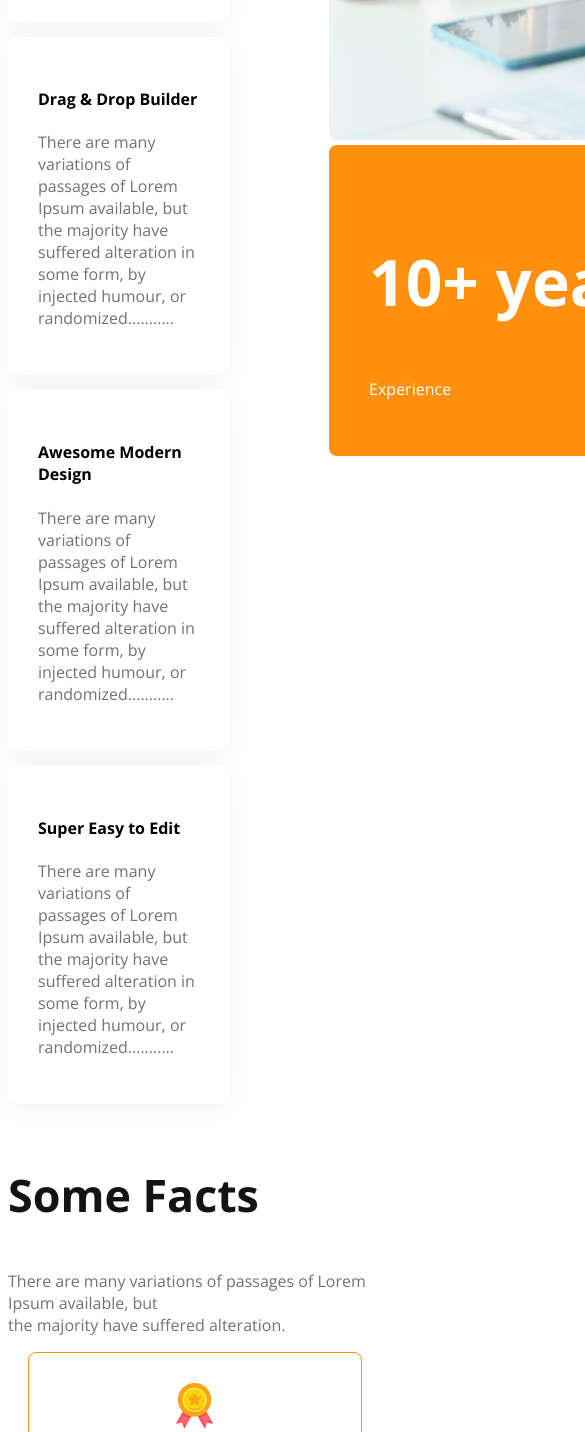
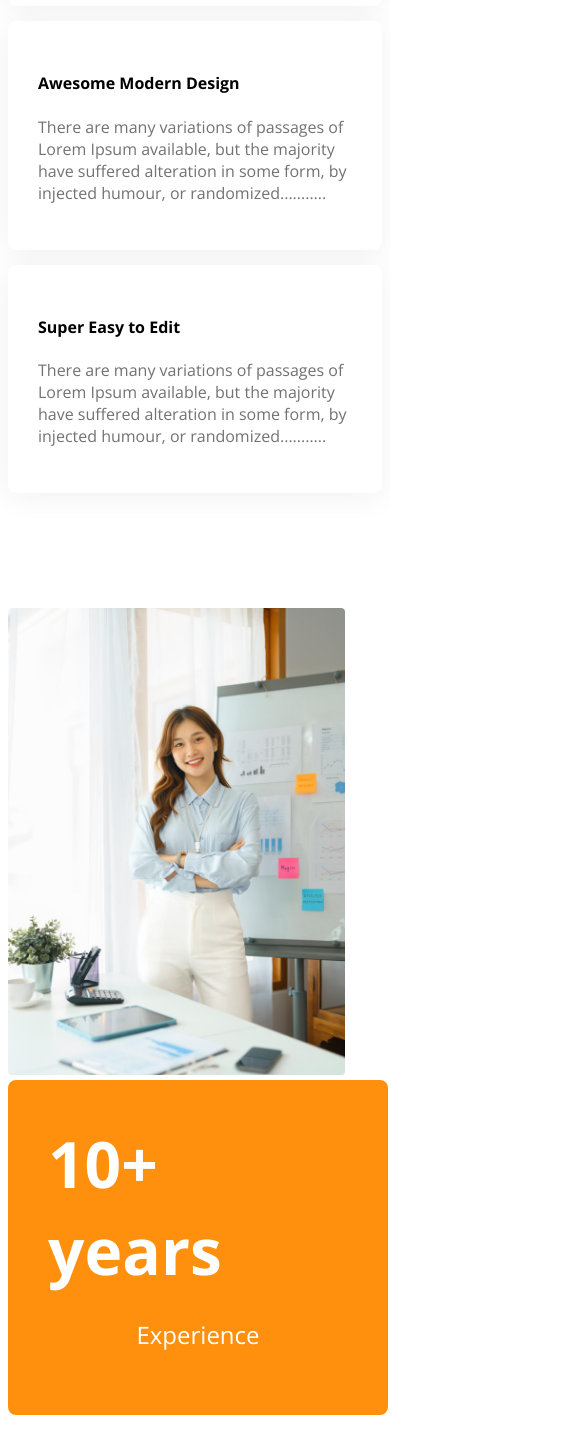
Before and after one commit to Ariyan-Mahmud07/g3-architects-website, a plain HTML site: page index.html in a window 390 px wide. Shown: the part 4073-5505 px from the top of the page, 585 px wide, since content can reach past the window. Drawn offline with nearby package versions, Linux system fonts and the light colour scheme.

Commit message:
make the features section responsive

```diff
--- a/styles/architect.css
+++ b/styles/architect.css
@@ -131,15 +131,29 @@ main{
     border-left: 5px solid #FF900E;
     padding-left: 20px;
 }
+
+.features-img img{
+    height: 90%;
+    margin-left:110px;
+}
+
 .ten-years-badge{
     border-radius: 8px;
     background: #FF900E;
     color: #FFF;
-    width: 342px;
+    width: 340px;
     padding: 40px;
+    position: relative;
+    bottom: 140px;
+
 }
 .ten-years-badge h2{
     font-size: 4rem;
+    margin: 0;
+}
+.ten-years-badge p{
+    font-size: 1.5rem;
+    text-align: center;
 }
 .features-content .card{
     margin-bottom: 15px;
@@ -196,11 +210,19 @@ padding: 30px;
     }
     nav,
     .teams-container,
+    .features,
     .facts-card-container,
     .sponsors-img-container
     {
         flex-direction: column;
-        /* padding: 20px; */
+    }
+    .features-img img{
+        width: 90%;
+        margin-left: 0;
+    }
+    .ten-years-badge{
+        position: static;
+        width: 300px;
     }
     .teams-img-container{
         grid-template-columns: 1fr;
@@ -221,6 +243,7 @@ padding: 30px;
     }
     nav,
     .teams-container,
+    .features,
     .sponsors-img-container{
         flex-direction: column;
     }
```
